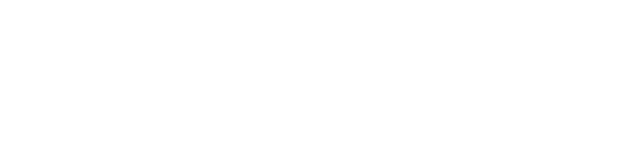
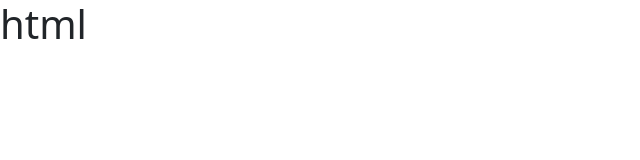
Before and after one commit to fuad239/panda-commerce, a plain HTML site: page index.html in a window 1280 px wide. Shown: the whole page, without its empty margins (0-640 px from the left). Drawn offline with nearby package versions, Linux system fonts and the light colour scheme.

Commit message:
basic model

```diff
--- a/index.html
+++ b/index.html
@@ -12,6 +12,7 @@
 </head>
 
 <body>
+    <h1>html</h1>
     <!-- script -->
     <script src="https://cdn.jsdelivr.net/npm/bootstrap@5.0.2/dist/js/bootstrap.bundle.min.js"
         integrity="sha384-MrcW6ZMFYlzcLA8Nl+NtUVF0sA7MsXsP1UyJoMp4YLEuNSfAP+JcXn/tWtIaxVXM"
```
